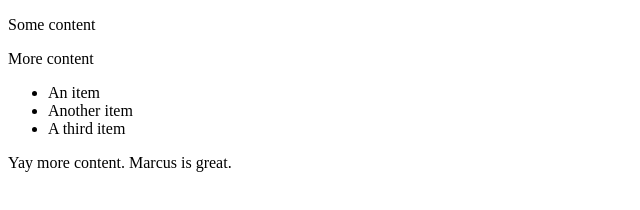
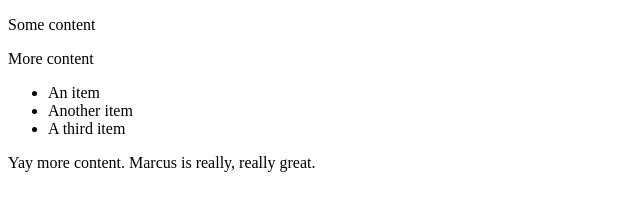
Before and after one commit to donburks/oct022017_git, a plain HTML site: page index.html in a window 1280 px wide. Shown: the full height of the page, 0-640 px from the left. Drawn offline with Linux system fonts and the light colour scheme.

Commit message:
Updated file with better content

```diff
--- a/index.html
+++ b/index.html
@@ -11,6 +11,6 @@
       <li>Another item</li>
       <li>A third item</li>
     </ul>
-    <p>Yay more content. Marcus is great.</p>
+    <p>Yay more content. Marcus is really, really great.</p>
   </body>
 </html>
```
